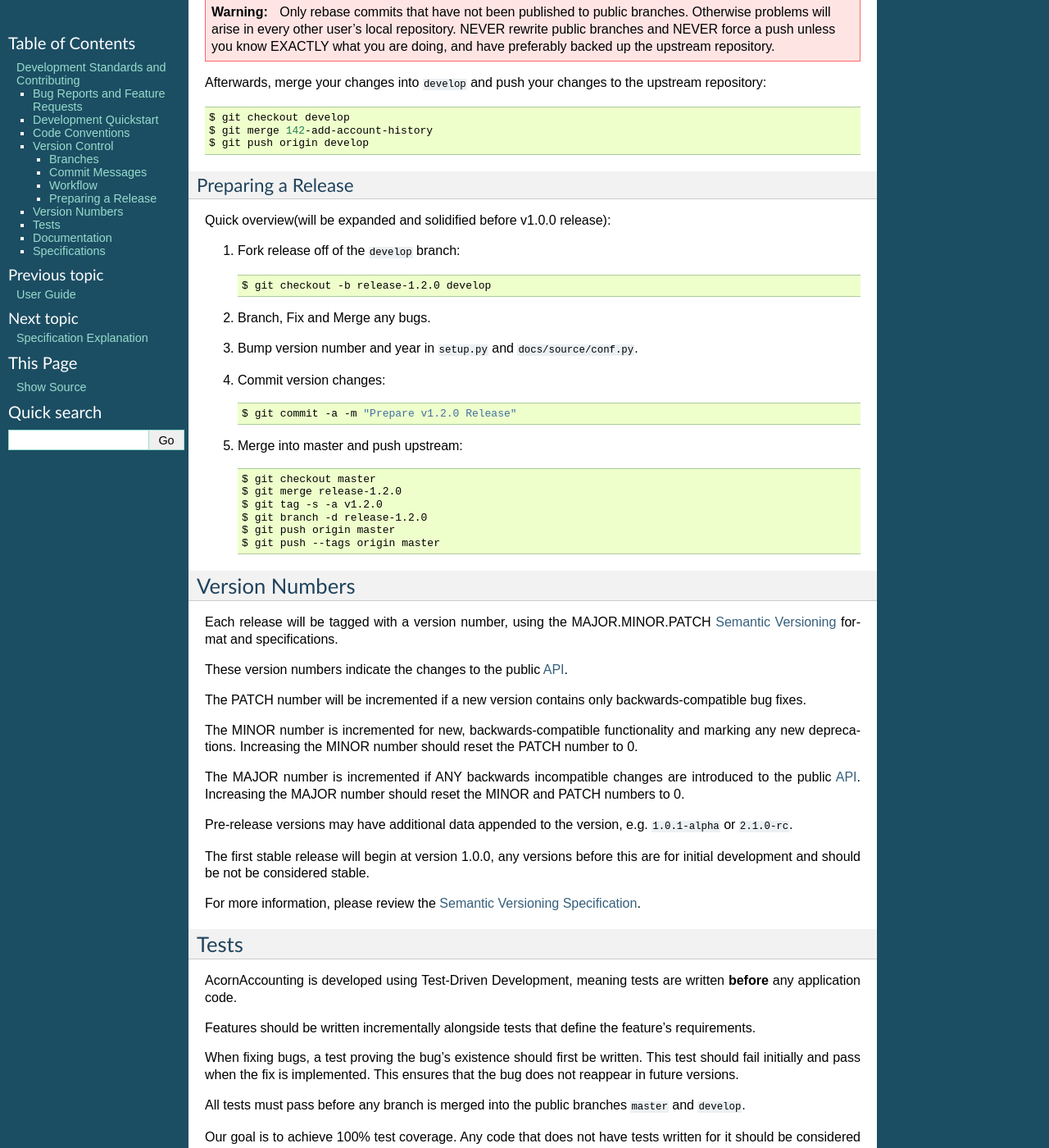
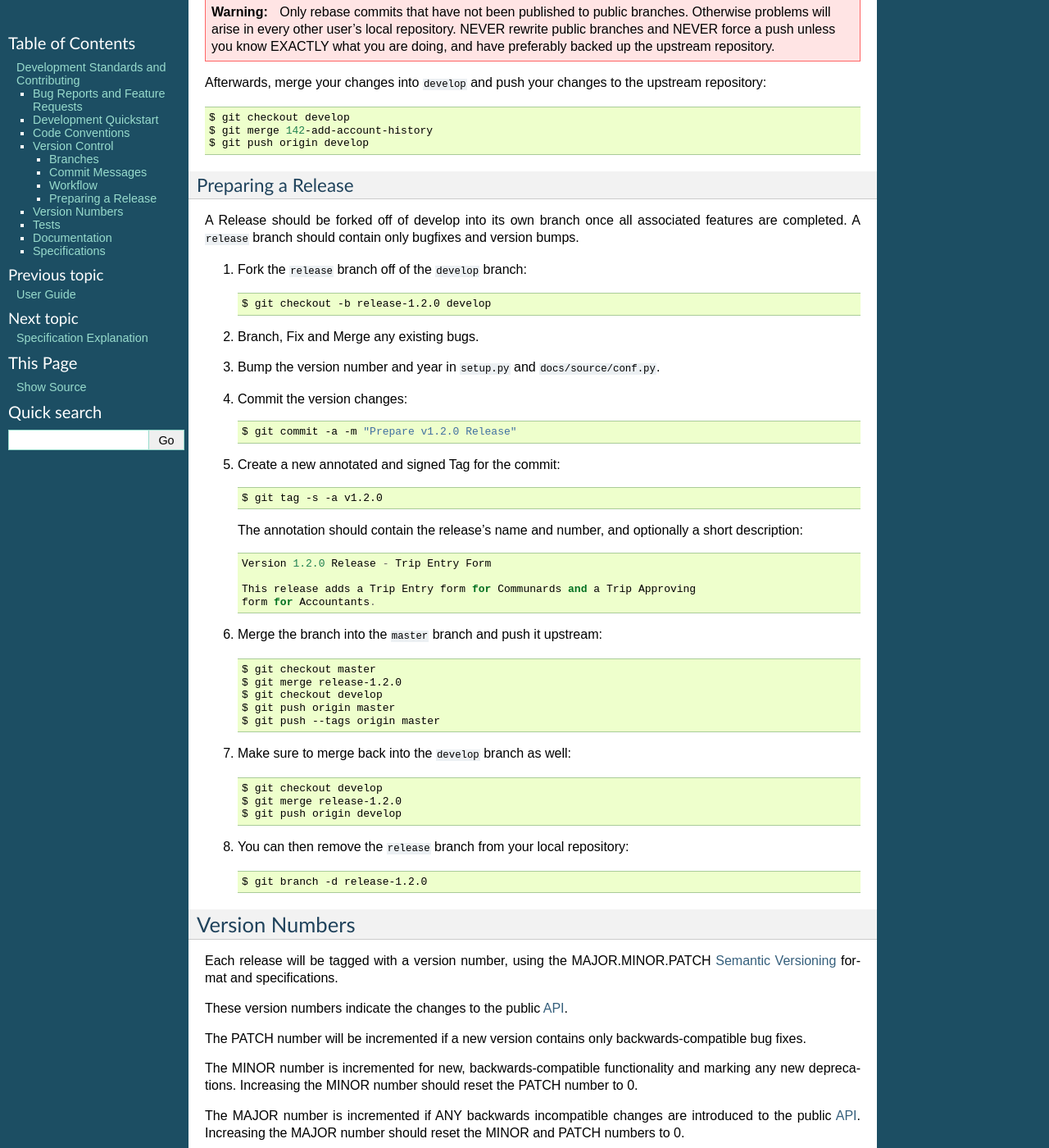
Before and after one commit to prikhi/AcornAccounting, a Sphinx documentation site: the page built from docs/source/contribute.rst, in a window 1280 px wide and 1400 px high, scrolled down 4364 px. Shown: the whole window at 82% size. Built offline with Sphinx 7.4.7, drawn with Linux system fonts in a browser that asks for light colours; formulas are drawn with MathJax 3.

Commit message:
Improve Release Preparation Documentation

```diff
--- a/docs/source/contribute.rst
+++ b/docs/source/contribute.rst
@@ -295,32 +295,63 @@ upstream repository:
 Preparing a Release
 --------------------
 
-Quick overview(will be expanded and solidified before v1.0.0 release):
+A Release should be forked off of develop into its own branch once all
+associated features are completed. A ``release`` branch should contain only
+bugfixes and version bumps.
 
-#. Fork release off of the ``develop`` branch:
+#. Fork the ``release`` branch off of the ``develop`` branch:
 
    .. code-block:: bash
 
        $ git checkout -b release-1.2.0 develop
 
-#. Branch, Fix and Merge any bugs.
-#. Bump version number and year in ``setup.py`` and ``docs/source/conf.py``.
-#. Commit version changes:
+#. Branch, Fix and Merge any existing bugs.
+#. Bump the version number and year in ``setup.py`` and
+   ``docs/source/conf.py``.
+#. Commit the version changes:
 
    .. code-block:: bash
 
        $ git commit -a -m "Prepare v1.2.0 Release"
 
-#. Merge into master and push upstream:
+#. Create a new annotated and signed Tag for the commit:
+
+   .. code-block:: bash
+
+       $ git tag -s -a v1.2.0
+
+   The annotation should contain the release's name and number, and optionally
+   a short description::
+
+        Version 1.2.0 Release - Trip Entry Form
+
+        This release adds a Trip Entry form for Communards and a Trip Approving
+        form for Accountants.
+
+#. Merge the branch into the ``master`` branch and push it upstream:
 
    .. code-block:: bash
 
        $ git checkout master
        $ git merge release-1.2.0
-       $ git tag -s -a v1.2.0
-       $ git branch -d release-1.2.0
+       $ git checkout develop
        $ git push origin master
        $ git push --tags origin master
+
+#. Make sure to merge back into the ``develop`` branch as well:
+
+   .. code-block:: bash
+
+       $ git checkout develop
+       $ git merge release-1.2.0
+       $ git push origin develop
+
+#. You can then remove the ``release`` branch from your local repository:
+
+   .. code-block:: bash
+
+       $ git branch -d release-1.2.0
+
 
 
 Version Numbers
```
